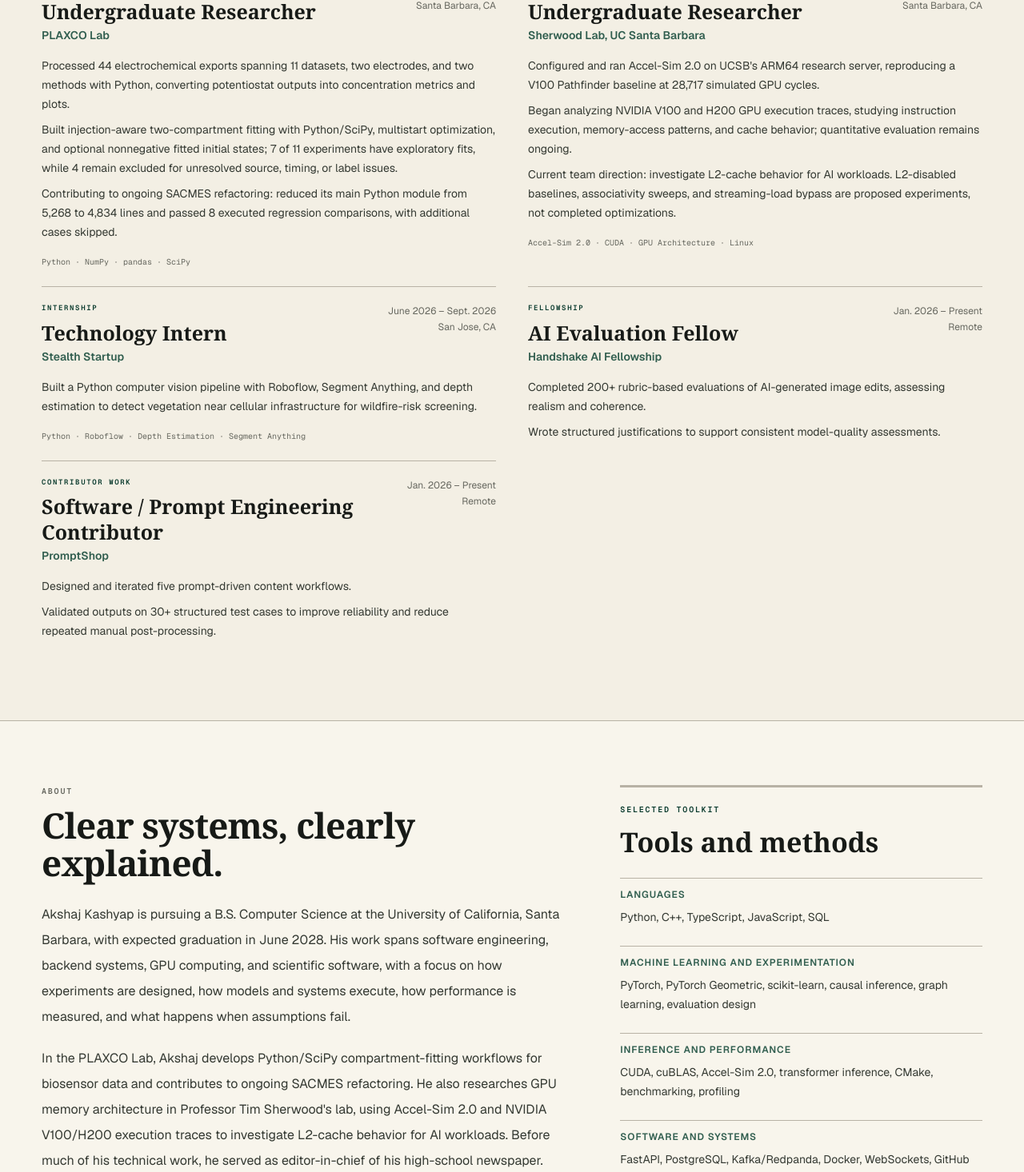
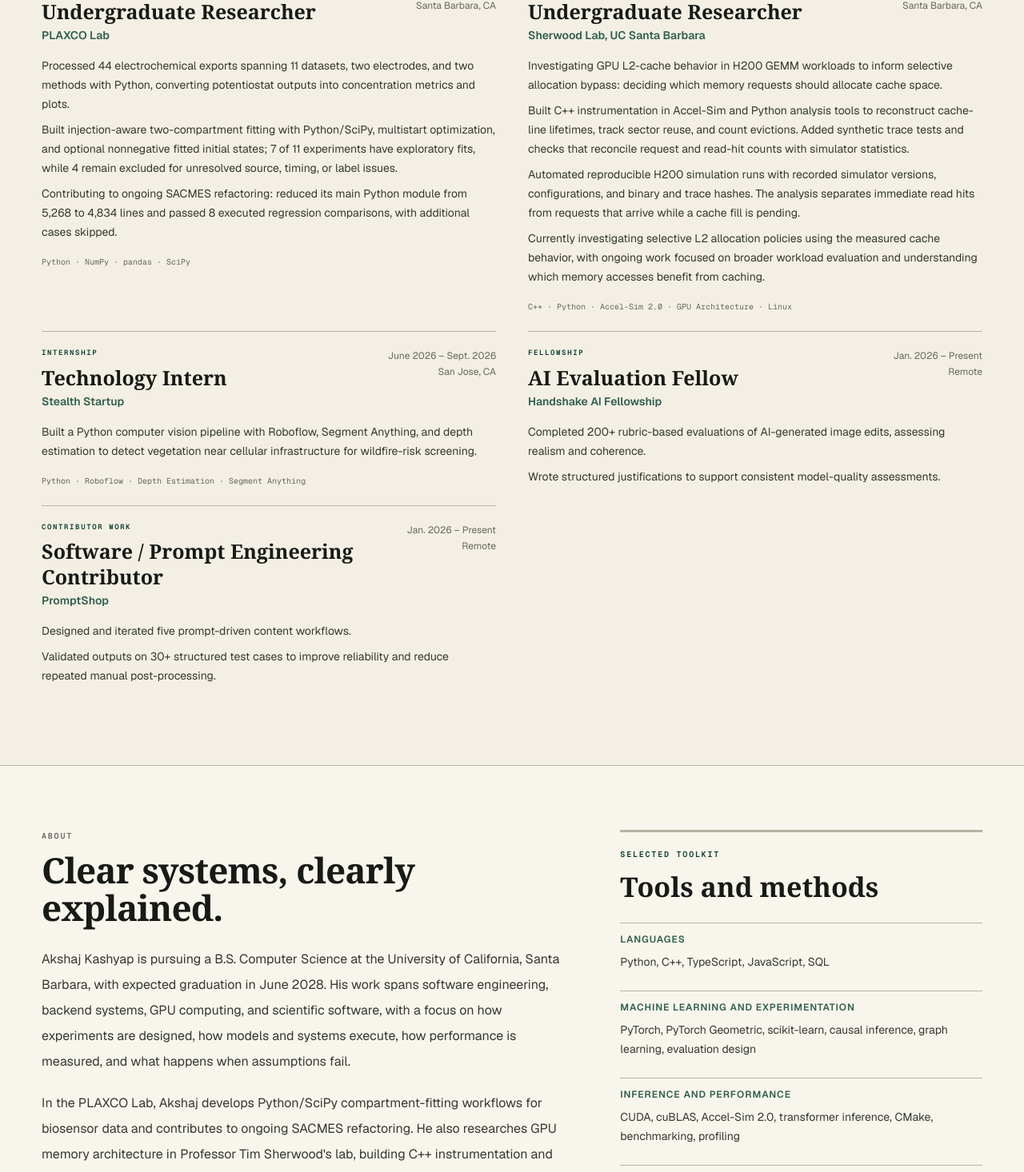
Before and after one commit to AkshajKashyap/akshaj-portfolio, a Next.js app: page / in a window 1280 px wide. Shown: the part 3799-5265 px from the top of the page at 80% size. Built offline with nearby package versions, Linux system fonts and the light colour scheme.

Commit message:
Update Sherwood research and synchronize SWE resume

```diff
--- a/src/app/page.tsx
+++ b/src/app/page.tsx
@@ -120,7 +120,7 @@ export default function Home() {
                 Akshaj Kashyap is pursuing a B.S. Computer Science at the University of California, Santa Barbara, with expected graduation in June 2028. His work spans software engineering, backend systems, GPU computing, and scientific software, with a focus on how experiments are designed, how models and systems execute, how performance is measured, and what happens when assumptions fail.
               </p>
               <p>
-                In the PLAXCO Lab, Akshaj develops Python/SciPy compartment-fitting workflows for biosensor data and contributes to ongoing SACMES refactoring. He also researches GPU memory architecture in Professor Tim Sherwood&apos;s lab, using Accel-Sim 2.0 and NVIDIA V100/H200 execution traces to investigate L2-cache behavior for AI workloads. Before much of his technical work, he served as editor-in-chief of his high-school newspaper. That experience still shapes his approach: organize complex information, distinguish evidence from assertion, and explain technical decisions clearly.
+                In the PLAXCO Lab, Akshaj develops Python/SciPy compartment-fitting workflows for biosensor data and contributes to ongoing SACMES refactoring. He also researches GPU memory architecture in Professor Tim Sherwood&apos;s lab, building C++ instrumentation and Python analysis tools for Accel-Sim to study cache-line lifetimes, sector reuse, and evictions in GPU L2 caches. This work supports an ongoing investigation of selective cache allocation for H200 GEMM workloads. Before much of his technical work, he served as editor-in-chief of his high-school newspaper. That experience still shapes his approach: organize complex information, distinguish evidence from assertion, and explain technical decisions clearly.
               </p>
             </div>
           </div>
--- a/src/data/experience.ts
+++ b/src/data/experience.ts
@@ -29,11 +29,12 @@ export const experience: Experience[] = [
     dates: "Sept. 2026 – Present",
     location: "Santa Barbara, CA",
     details: [
-      "Configured and ran Accel-Sim 2.0 on UCSB's ARM64 research server, reproducing a V100 Pathfinder baseline at 28,717 simulated GPU cycles.",
-      "Began analyzing NVIDIA V100 and H200 GPU execution traces, studying instruction execution, memory-access patterns, and cache behavior; quantitative evaluation remains ongoing.",
-      "Current team direction: investigate L2-cache behavior for AI workloads. L2-disabled baselines, associativity sweeps, and streaming-load bypass are proposed experiments, not completed optimizations.",
+      "Investigating GPU L2-cache behavior in H200 GEMM workloads to inform selective allocation bypass: deciding which memory requests should allocate cache space.",
+      "Built C++ instrumentation in Accel-Sim and Python analysis tools to reconstruct cache-line lifetimes, track sector reuse, and count evictions. Added synthetic trace tests and checks that reconcile request and read-hit counts with simulator statistics.",
+      "Automated reproducible H200 simulation runs with recorded simulator versions, configurations, and binary and trace hashes. The analysis separates immediate read hits from requests that arrive while a cache fill is pending.",
+      "Currently investigating selective L2 allocation policies using the measured cache behavior, with ongoing work focused on broader workload evaluation and understanding which memory accesses benefit from caching.",
     ],
-    technologies: ["Accel-Sim 2.0", "CUDA", "GPU Architecture", "Linux"],
+    technologies: ["C++", "Python", "Accel-Sim 2.0", "GPU Architecture", "Linux"],
   },
   {
     organization: "Stealth Startup",
```
Also changed, not shown: 2 other files (tests, documents, lock files or other folders).
